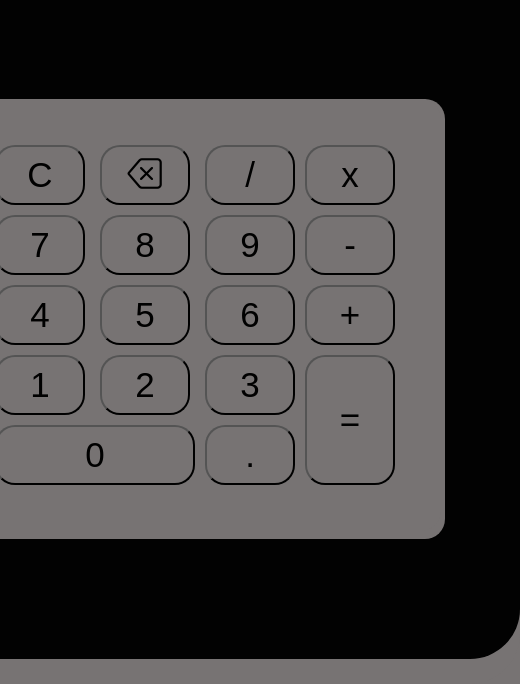
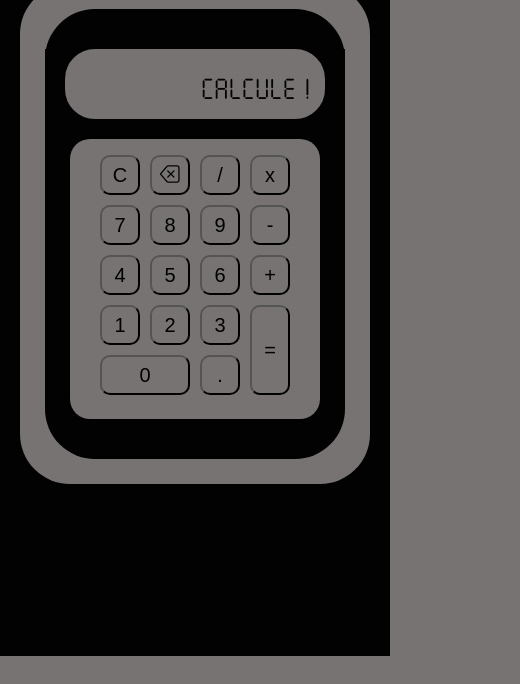
Before and after one commit to ssavioRosa/calculadora, a plain HTML site: page index.html in a window 390 px wide. Shown: the part 188-872 px from the top of the page, 520 px wide, since content can reach past the window. After the commit the page ends 844 px from the top, so only its background shows below. Drawn offline with nearby package versions, Linux system fonts and the light colour scheme.

Commit message:
ultimo commit

```diff
--- a/css/style.css
+++ b/css/style.css
@@ -127,3 +127,118 @@ table{
     box-shadow: 0 0 8px rgb(2, 2, 2);
     cursor: pointer;
 }
+
+
+@media screen and (max-width: 900px){
+
+    .calculadora{
+        background-color: rgb(119, 115, 115);
+        width: 350px;
+        height:500px ;
+        border-radius: 50px;
+        display: flex;
+        justify-content: center;
+        align-items: center;
+    }
+    .interface{
+
+        background-color: rgb(2, 2, 2);
+        width: 300px;
+        height: 450px;
+        margin: auto;
+        margin-top: 25px;
+        border-radius: 50px;
+
+    }
+    .flex{
+        justify-content: space-around;
+        width: 300px;
+        height: 350px;
+        justify-content: center;
+        align-items: center;
+        margin: 0 auto;
+        background-color: rgb(2, 2, 2);
+
+    }
+    .display{
+        font-family: 'Seven Segment';
+        margin: auto;
+        background-color: rgb(119, 115, 115);
+        height: 60px;
+        width: 250px;
+        margin-top: 40px;
+        border-radius: 30px;
+        border: 5px solid rgb(119, 115, 115);
+        position: relative;
+    }
+
+    .mostra{
+        position: absolute;
+        bottom: 0;
+        right: 0;
+        margin: 10px;
+        color: rgb(2, 2, 2);
+        font-size: 29px;
+        background-color: transparent !important;
+    }
+    .botoes{
+        width: 250px;
+        margin: auto;
+        height: 280px;
+        border-radius: 20px;
+        margin: auto;
+
+    }
+    table{
+        align-items: center;
+        margin: auto;
+        margin-top: 20px;
+        padding: 10px;
+        border-radius: 20px;
+
+
+    }
+
+    .botao{
+        font-size: 20px;
+        height: 40px;
+        width: 40px;
+        border-radius: 10px;
+        transition: .2s;
+        margin: 4px;
+
+
+    }
+    .botao:hover{
+        transform: scale(1.05);
+        box-shadow: 0 0 8px rgb(2, 2, 2);
+        cursor: pointer;
+
+    }
+    .botao2{
+        font-size: 20px;
+        height: 90px;
+        width: 40px;
+        border-radius: 10px;
+        transition: .2s;
+    }
+    .botao2:hover{
+        transform: scale(1.05);
+        box-shadow: 0 0 8px rgb(2, 2, 2);
+        cursor: pointer;
+    }
+    .botao3{
+        font-size: 20px;
+        height: 40px;
+        width: 90px;
+        border-radius: 10px;
+        transition: .2s;
+        margin: 4px;
+    }
+    .botao3:hover{
+        transform: scale(1.05);
+        box-shadow: 0 0 8px rgb(2, 2, 2);
+        cursor: pointer;
+    }
+
+}
```
